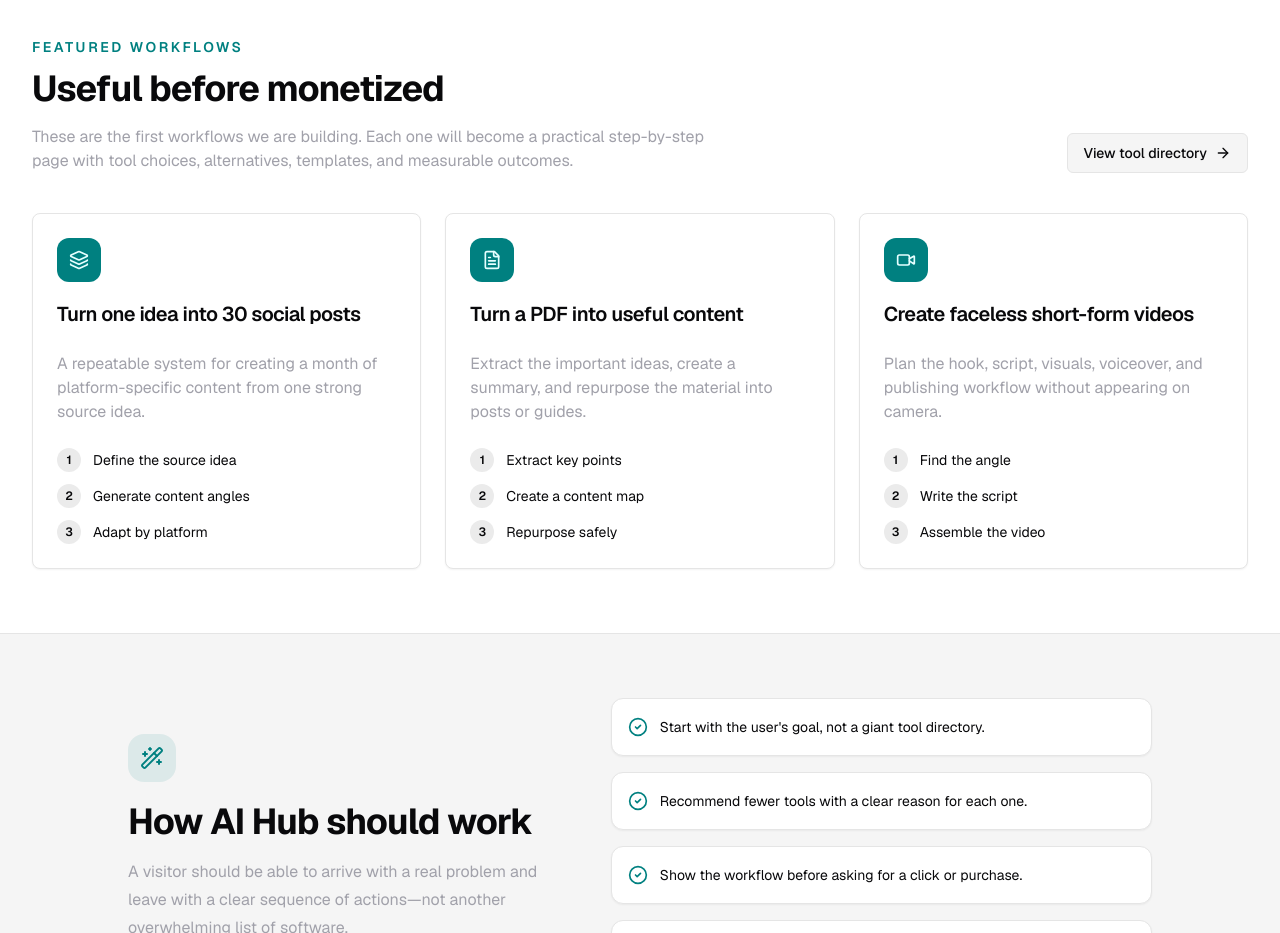
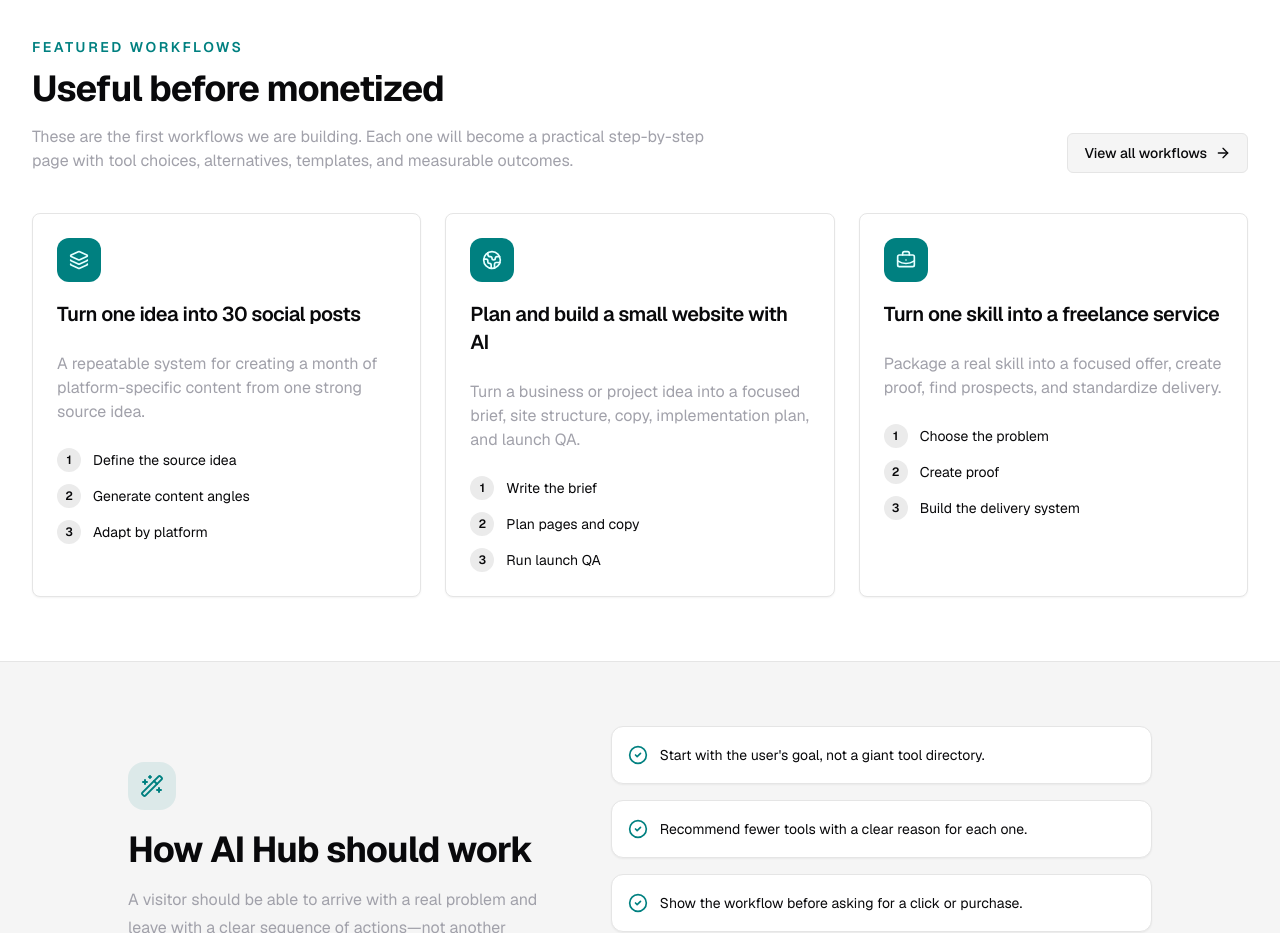
Before and after one commit to yopisimoni/ai-hub-last, a Next.js app: page / in a window 1280 px wide. Shown: the part 1620-2553 px from the top of the page. Built offline with nearby package versions, Linux system fonts and the light colour scheme.

Commit message:
Connect NEXT homepage to real workflows

```diff
--- a/src/app/page.tsx
+++ b/src/app/page.tsx
@@ -60,6 +60,7 @@
 
 const featuredWorkflows = [
   {
+    slug: "turn-one-idea-into-30-social-posts",
     title: "Turn one idea into 30 social posts",
     description:
       "A repeatable system for creating a month of platform-specific content from one strong source idea.",
@@ -67,18 +68,20 @@
     steps: ["Define the source idea", "Generate content angles", "Adapt by platform"],
   },
   {
-    title: "Turn a PDF into useful content",
+    slug: "build-a-website-with-ai",
+    title: "Plan and build a small website with AI",
     description:
-      "Extract the important ideas, create a summary, and repurpose the material into posts or guides.",
-    icon: FileText,
-    steps: ["Extract key points", "Create a content map", "Repurpose safely"],
+      "Turn a business or project idea into a focused brief, site structure, copy, implementation plan, and launch QA.",
+    icon: Globe2,
+    steps: ["Write the brief", "Plan pages and copy", "Run launch QA"],
   },
   {
-    title: "Create faceless short-form videos",
+    slug: "start-a-freelance-service-with-ai",
+    title: "Turn one skill into a freelance service",
     description:
-      "Plan the hook, script, visuals, voiceover, and publishing workflow without appearing on camera.",
-    icon: Video,
-    steps: ["Find the angle", "Write the script", "Assemble the video"],
+      "Package a real skill into a focused offer, create proof, find prospects, and standardize delivery.",
+    icon: BriefcaseBusiness,
+    steps: ["Choose the problem", "Create proof", "Build the delivery system"],
   },
 ];
 
@@ -192,9 +195,9 @@
                   step-by-step page with tool choices, alternatives, templates, and measurable outcomes.
                 </p>
               </div>
-              <Link href="/tools">
+              <Link href="/workflows">
                 <Button variant="outline" className="gap-2">
-                  View tool directory
+                  View all workflows
                   <ArrowRight className="h-4 w-4" />
                 </Button>
               </Link>
@@ -204,7 +207,8 @@
               {featuredWorkflows.map((workflow) => {
                 const Icon = workflow.icon;
                 return (
-                  <Card key={workflow.title} className="h-full">
+                  <Link href={`/workflows/${workflow.slug}`} key={workflow.title} className="block h-full">
+                  <Card className="h-full transition-shadow hover:shadow-md">
                     <CardHeader>
                       <div className="mb-3 flex h-11 w-11 items-center justify-center rounded-xl bg-primary text-primary-foreground">
                         <Icon className="h-5 w-5" />
@@ -225,6 +229,7 @@
                       </div>
                     </CardContent>
                   </Card>
+                </Link>
                 );
               })}
             </div>
```
